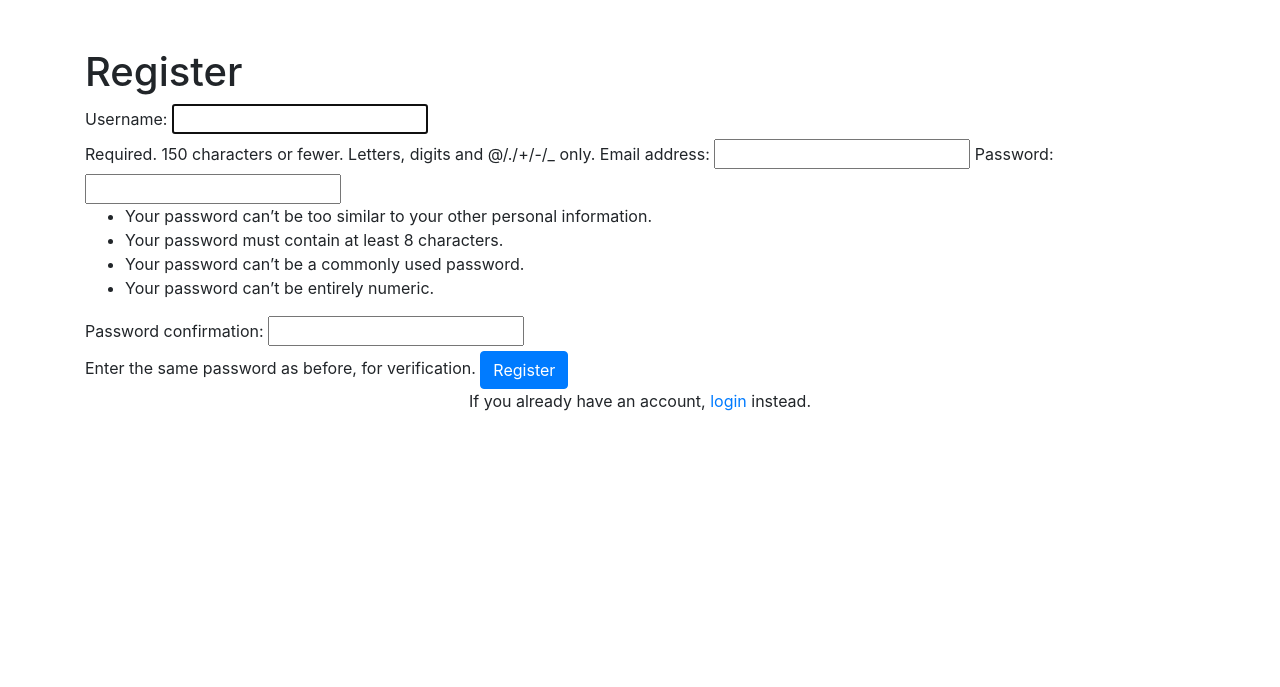
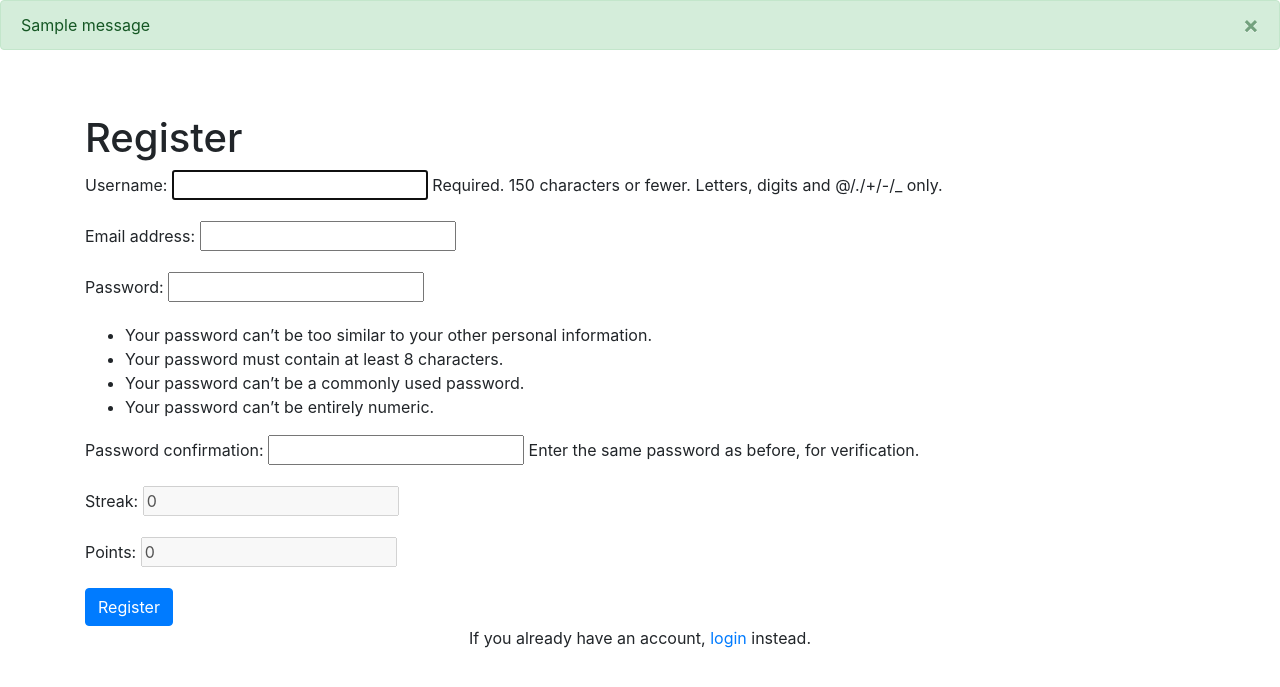
Before and after one commit to mercuridi/iWEB, a Django app: page /register in a window 1280 px wide. Shown: the top 687 px of the page. Run offline with Django 4.2, Linux system fonts and the light colour scheme; one stand-in notice (Sample message) is shown.

Commit message:
Add files via upload

```diff
--- a/iWEB/app/forms.py
+++ b/iWEB/app/forms.py
@@ -11,13 +11,15 @@ class LocationForm(ModelForm):
         fields = ['type', 'building', 'longitude', 'latitude', 'information', 'usable']
 
 class NewUserForm(UserCreationForm):
+    streak = forms.IntegerField(initial = 0, disabled = True)
+    points = forms.IntegerField(initial = 0, disabled = True)
 
-	class Meta:
-		model = User
-		fields = ('username', 'email', 'password1', 'password2')
+    class Meta:
+        model = User
+        fields = ['username', 'email', 'password1', 'password2','streak', 'points']
 
-	def save(self, commit=True):
-		user = super(NewUserForm, self).save(commit=False)
-		if commit:
-			user.save()
-		return user
+    def save(self, commit=True):
+        user = super(NewUserForm, self).save(commit=False)
+        if commit:
+            user.save()
+        return user
--- a/iWEB/app/models.py
+++ b/iWEB/app/models.py
@@ -1,6 +1,7 @@
 # Dimitar: Location model, Items model
 
 from django.db import models
+from django.contrib.auth.models import User
 
 # Location model
 class Location(models.Model):
--- a/iWEB/app/templates/header.html
+++ b/iWEB/app/templates/header.html
@@ -12,8 +12,18 @@
   </head>
  <body>
 
+	{% for message in messages %}
+		<div class="container-fluid p-0">
+		  <div class="alert {{ message.tags }} alert-dismissible" role="alert" >
+			<button type="button" class="close" data-dismiss="alert" aria-label="Close">
+			  <span aria-hidden="true">&times;</span>
+			</button>
+			{{ message }}
+		  </div>
+		</div>
+	{% endfor %}
+
     {% block content %}
-
     {% endblock %}
 
   </body>
--- a/iWEB/app/templates/login.html
+++ b/iWEB/app/templates/login.html
@@ -6,7 +6,7 @@
   <h1>Login</h1>
   <form method="POST">
     {% csrf_token %}
-    {{ login_form}}
+    {{ login_form.as_p}}
     <button class="btn btn-primary" type="submit">Login</button>
   </form>
   <p class="text-center">Don't have an account? <a href="/register">Create an account</a>.</p>
--- a/iWEB/app/templates/register.html
+++ b/iWEB/app/templates/register.html
@@ -8,7 +8,7 @@
 	<h1>Register</h1>
 	<form method="POST">
 		{% csrf_token %}
-		{{ register_form}}
+		{{ register_form.as_p}}
 		<button class="btn btn-primary" type="submit">Register</button>
 	</form>
 	<p class="text-center">If you already have an account, <a href="/login">login</a> instead.</p>
```
Also changed, not shown: iWEB/app/views.py (+26 -26 lines), iWEB/iWEB/settings.py (+10 -0 lines), iWEB/db.sqlite3.
